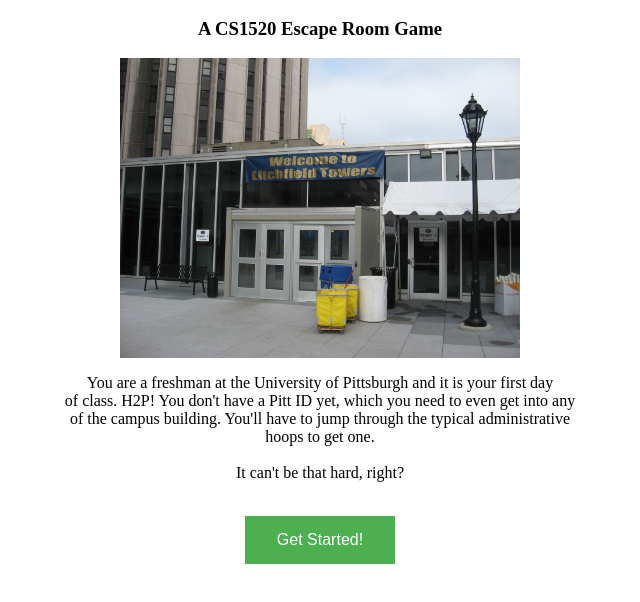
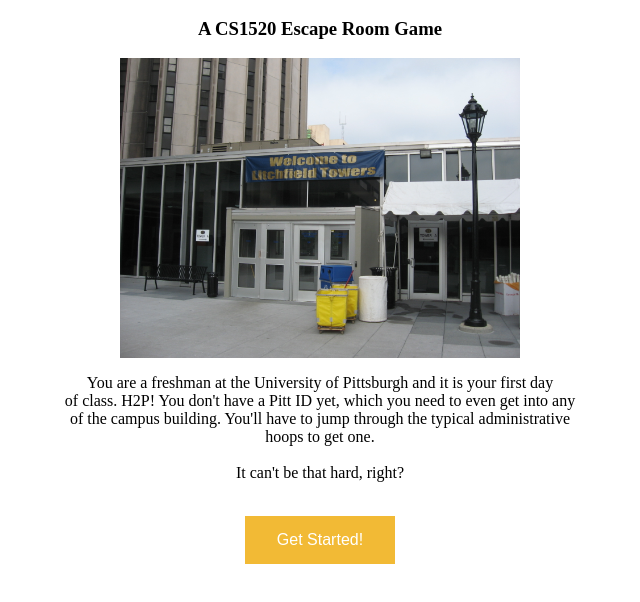
Before and after one commit to ajgreen630/cs1520-course-project, a plain HTML site: page static/index/index.html in a window 1280 px wide. Shown: the part 76-678 px from the top of the page, without its empty margins (320-960 px from the left). Drawn offline with Linux system fonts and the light colour scheme; files whose address does not match are found by name.

Commit message:
file restructure

```diff
--- a/static/style.css
+++ b/static/index/style.css
@@ -24,7 +24,7 @@ body {
     margin: auto;
     justify-content: center;
     flex-direction: column;
-    background-color: #4CAF50; /* Green */
+    background-color: #f2ba35; /* Gold */
     border: none;
     color: white;
     padding: 15px 32px;
```
Also changed, not shown: static/PC/pantherCentral.html (renamed from PC/pantherCentral.html), static/PC/pcStyle.css (renamed from PC/pcStyle.css), static/PC/pcinside.jpg (renamed from PC/pcinside.jpg), static/index/index.html (renamed from static/index.html), 2 other files.
